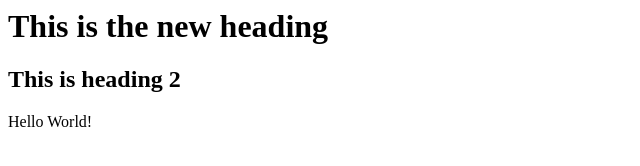
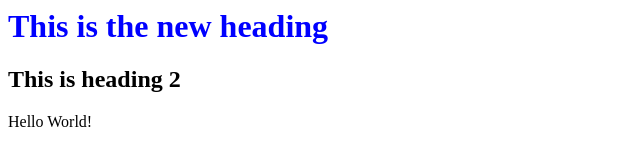
Before and after one commit to surajdongre1/firsthtml, a plain HTML site: page login.html in a window 1280 px wide. Shown: the whole page, without its empty margins (0-640 px from the left). Drawn offline with Linux system fonts and the light colour scheme.

Commit message:
style corrected

```diff
--- a/login.html
+++ b/login.html
@@ -8,7 +8,7 @@
 <body>
 
 
-    <h1 style: color='blue'>This is the new heading</h1>
+    <h1 style="color:blue"  >This is the new heading</h1>
 
     <h2> This is heading 2</h2>
     Hello World!
```
